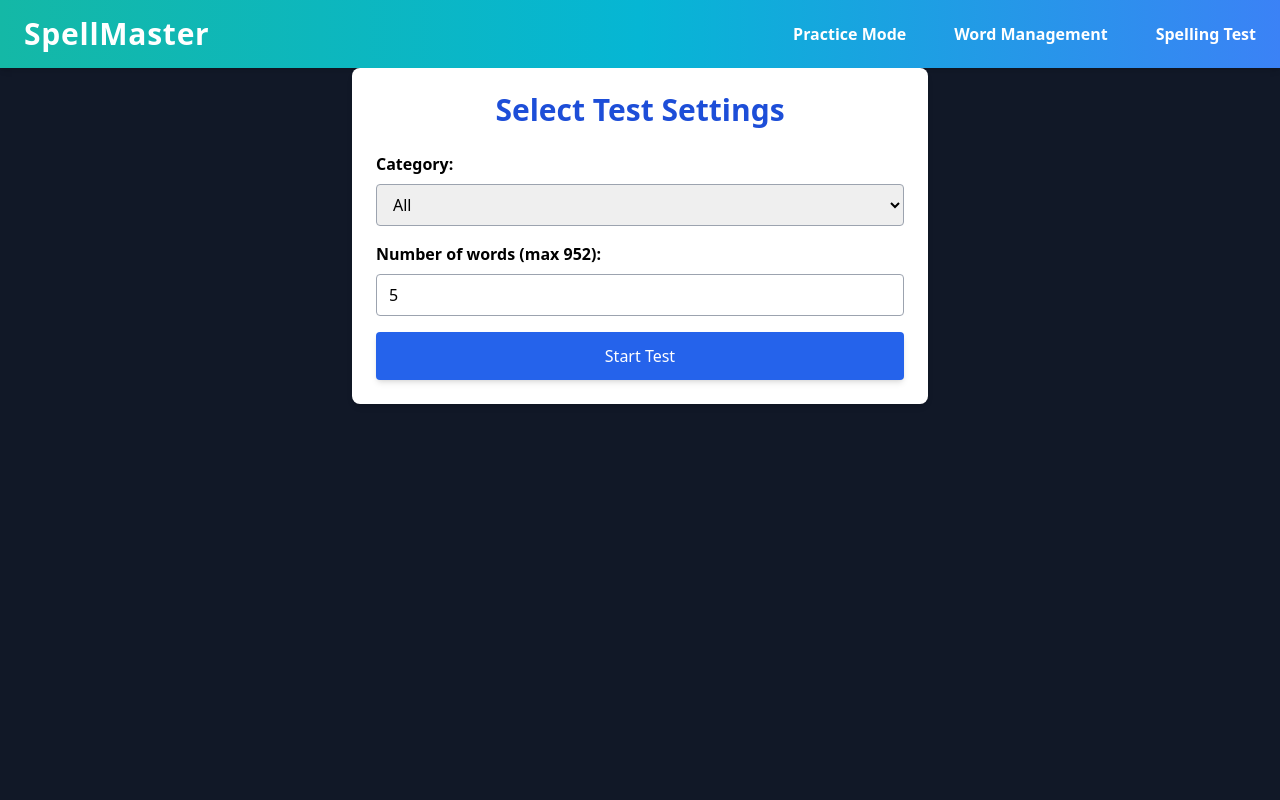
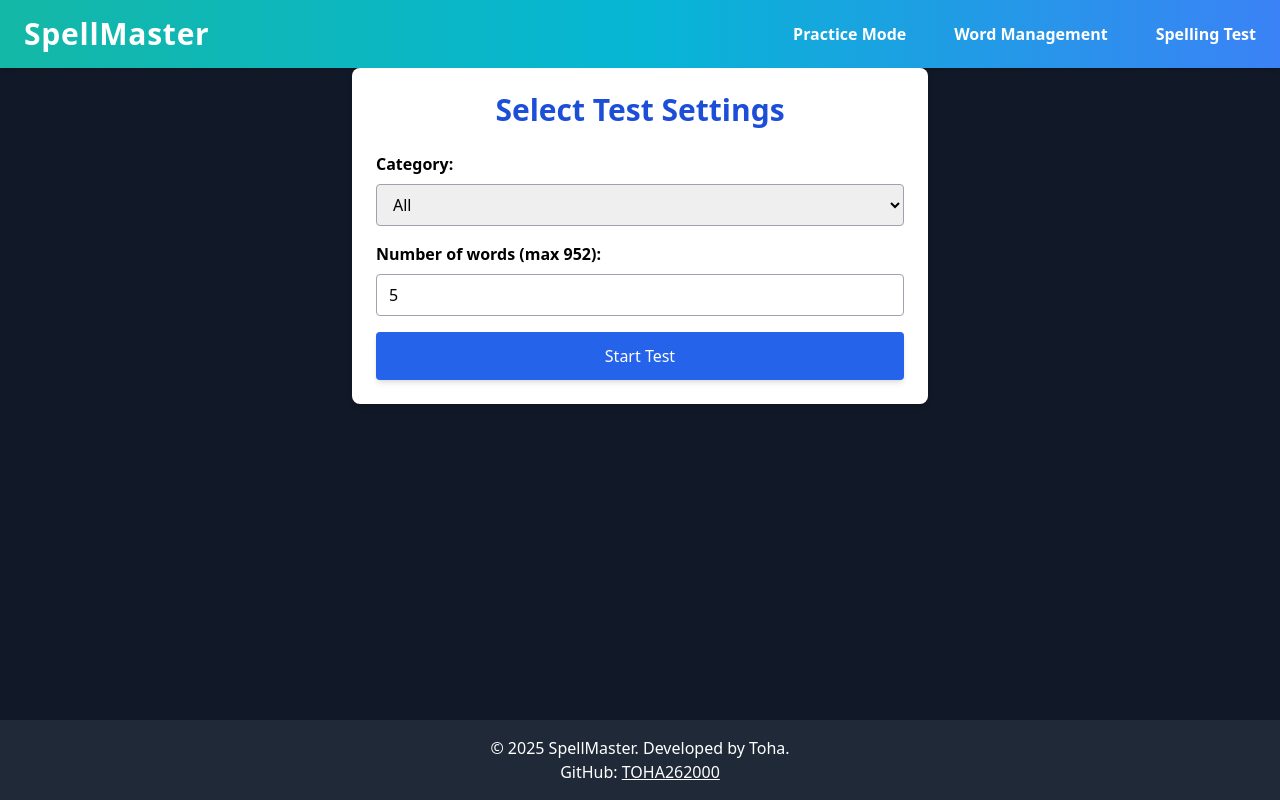
Before and after one commit to TOHA262000/LearnSpelling, a React (Create React App) app: page /test in a window 1280 px wide. Built offline with nearby package versions, Linux system fonts and the light colour scheme.

Commit message:
Footer section add

```diff
--- a/src/App.js
+++ b/src/App.js
@@ -4,17 +4,22 @@ import PracticeMode from './pages/PracticeMode/PracticeMode';
 import WordManagement from './pages/WordManagement/WordManagement';
 import SpellingTest from './pages/SpellingTest/SpellingTest';
 import NaVBar from './pages/NavBar/NavBar';
+import Footer from './pages/Footer/Footer';
 
 export default function App() {
   return (
     <Router>
-      <div className="bg-gray-900 min-h-screen  text-black">
+      <div className="bg-gray-900 min-h-screen flex flex-col text-black">
         <NaVBar />
-        <Routes>
-          <Route path="/" element={<PracticeMode />} />
-          <Route path="/words" element={<WordManagement />} />
-          <Route path="/test" element={<SpellingTest />} />
-        </Routes>
+        {/* This div will take remaining space */}
+        <div className="flex-grow">
+          <Routes>
+            <Route path="/" element={<PracticeMode />} />
+            <Route path="/words" element={<WordManagement />} />
+            <Route path="/test" element={<SpellingTest />} />
+          </Routes>
+        </div>
+        <Footer />
       </div>
     </Router>
   );
--- /dev/null
+++ b/src/pages/Footer/Footer.js
@@ -0,0 +1,12 @@
+import React from 'react'
+
+export default function Footer() {
+    return (
+        <footer className="bg-gray-800 text-white text-center py-4">
+            <p>© 2025 SpellMaster. Developed by Toha.</p>
+            <p>
+                GitHub: <a href="https://github.com/TOHA262000" className="underline hover:text-yellow-300" target="_blank" rel="noopener noreferrer">TOHA262000</a>
+            </p>
+        </footer>
+    )
+}
```
